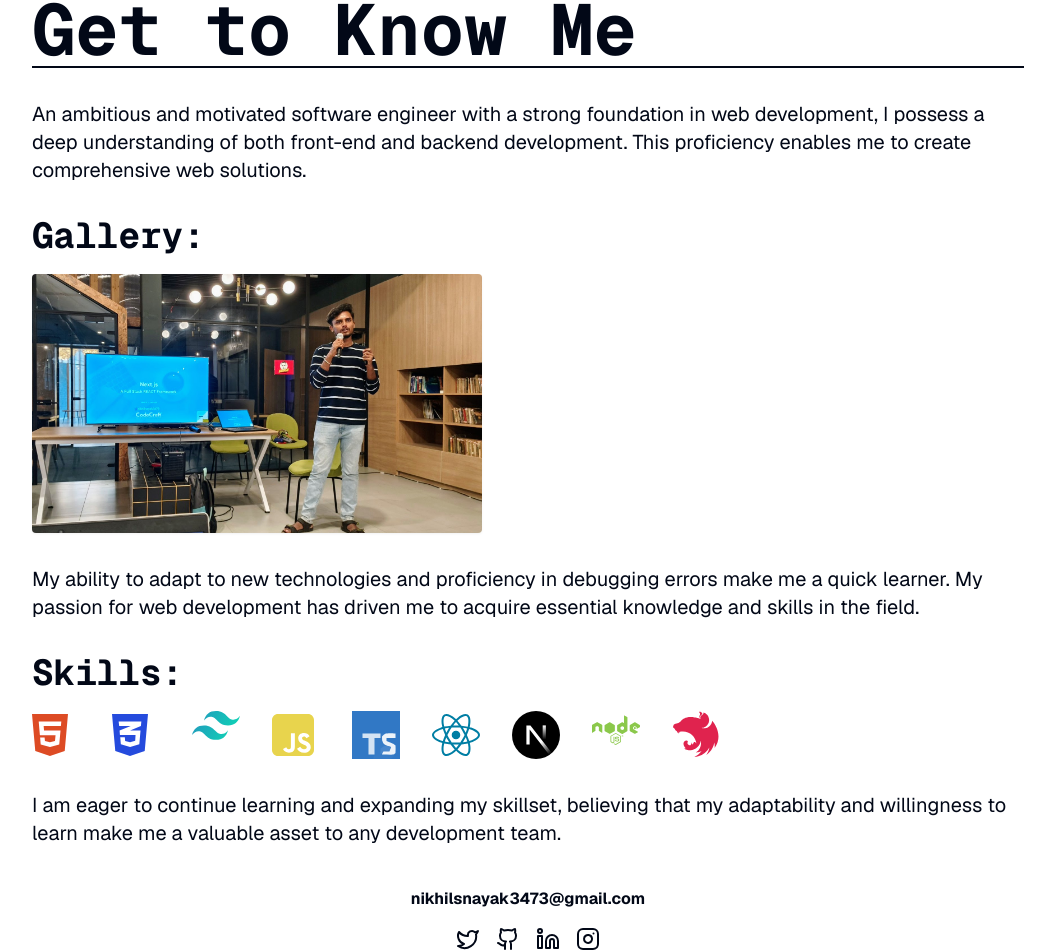
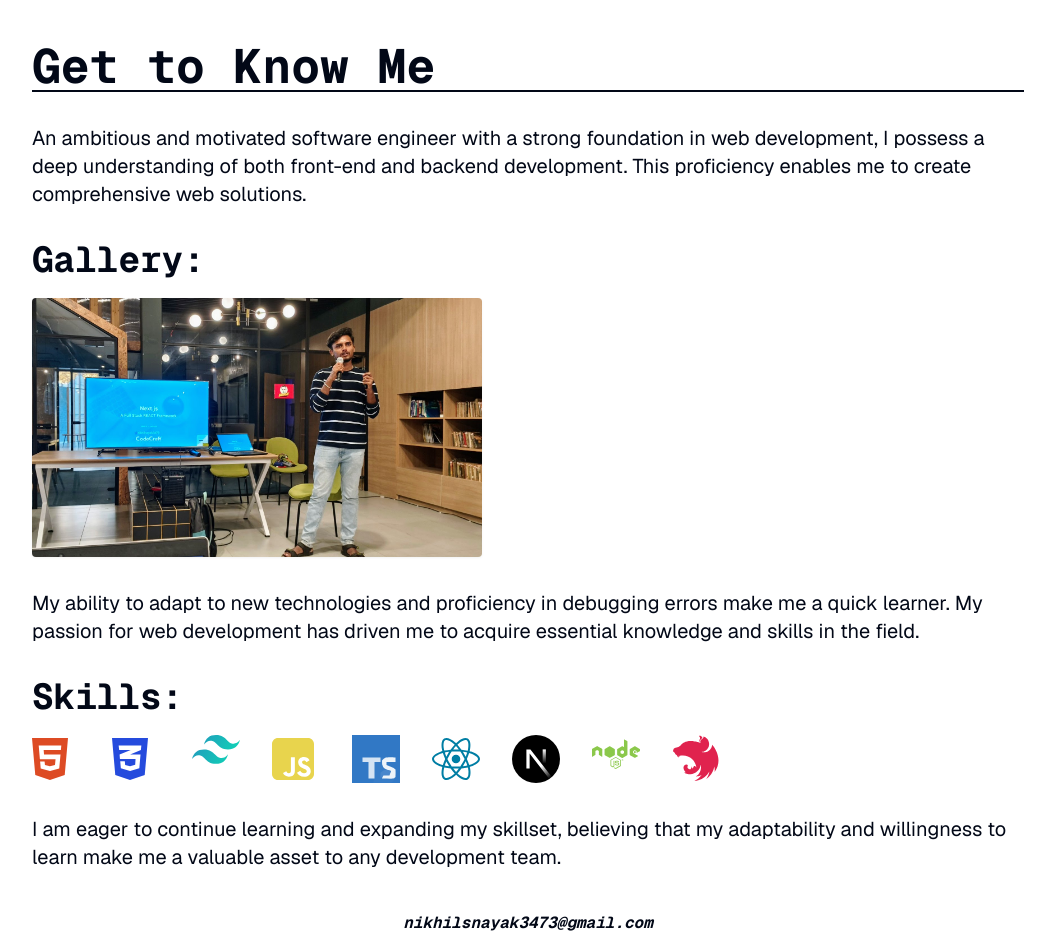
Before and after one commit to nikhilsnayak/nikhilsnayak.dev, a Next.js app: page / in a window 1280 px wide. Shown: the part 324-1276 px from the top of the page, without its empty margins (112-1167 px from the left). Built offline with nearby package versions, Linux system fonts and the light colour scheme.

Commit message:
style: ui improvements

```diff
--- a/app/bot/chat.tsx
+++ b/app/bot/chat.tsx
@@ -99,7 +99,7 @@ export function Chat() {
           onChange={handleInputChange}
           disabled={isLoading}
         />
-        <Button disabled={isLoading} size='sm' className='w-1/5'>
+        <Button disabled={isLoading} size='sm' className='w-1/5 text-xs'>
           {isLoading ? <LoadingSpinner /> : 'Ask Zoro'}
         </Button>
         <Button size='icon' variant='outline' onClick={() => setMessages([])}>
--- a/app/page.tsx
+++ b/app/page.tsx
@@ -96,7 +96,7 @@ function Skills() {
 
 export default function HomePage() {
   return (
-    <section className='space-y-8'>
+    <section className='space-y-20'>
       <header className='relative'>
         <h1 className='mb-[0.25em] text-5xl font-light sm:text-7xl'>
           Hi, I am <strong className='block font-extrabold'>Nikhil S</strong>
@@ -118,7 +118,7 @@ export default function HomePage() {
         />
       </header>
       <section className='space-y-8'>
-        <h2 className='mb-[0.25em] font-mono text-5xl font-bold after:block after:h-[2px] after:w-full after:bg-current dark:text-fluorescent after:dark:bg-fluorescent sm:text-7xl'>
+        <h2 className='mb-[0.25em] font-mono text-3xl font-bold after:block after:h-[2px] after:w-full after:bg-current dark:text-fluorescent after:dark:bg-fluorescent sm:text-5xl'>
           Get to Know Me
         </h2>
         <p className='text-lg sm:text-xl'>
--- a/components/layout/bot-link.tsx
+++ b/components/layout/bot-link.tsx
@@ -12,8 +12,8 @@ export function BotLink() {
     <Link
       href='/bot'
       className={cn(
-        'inline-block rounded-full',
-        path === '/bot' && 'ring ring-green-500'
+        'hover inline-block rounded-full ring ring-transparent transition-all hover:ring-green-200',
+        path === '/bot' && 'ring-green-500'
       )}
     >
       <Image src={zoro} alt='bot-icon' className='h-10 w-auto' priority />
--- a/components/layout/footer.tsx
+++ b/components/layout/footer.tsx
@@ -5,7 +5,7 @@ export function Footer() {
     <footer className='grid place-items-center gap-4 px-2 py-4'>
       <a
         href='mailto:nikhilsnayak3473@gmail.com'
-        className='font-bold hover:underline hover:opacity-70 dark:text-fluorescent'
+        className='font-mono font-bold italic hover:underline hover:opacity-70 dark:text-fluorescent'
       >
         nikhilsnayak3473@gmail.com
       </a>
--- a/components/layout/nav-link.tsx
+++ b/components/layout/nav-link.tsx
@@ -14,7 +14,7 @@ export function NavLink({ className, href, ...props }: NavLinkProps) {
       {...props}
       href={href}
       className={cn(
-        'font-semibold after:block after:h-[2px] after:w-full after:bg-transparent',
+        'font-semibold transition-all after:block after:h-[2px] after:w-full after:bg-transparent after:transition-all hover:text-foreground/50',
         path === href && 'after:bg-current after:dark:bg-fluorescent',
         className
       )}
--- a/tailwind.config.ts
+++ b/tailwind.config.ts
@@ -76,7 +76,6 @@ const config = {
         'accordion-up': 'accordion-up 0.2s ease-out',
       },
       fontFamily: {
-        poppins: ['var(--font-poppins)'],
         mono: ['var(--font-geist-mono)'],
         sans: ['var(--font-geist-sans)'],
       },
```
Also changed, not shown: 2 other files (tests, documents, lock files or other folders).
